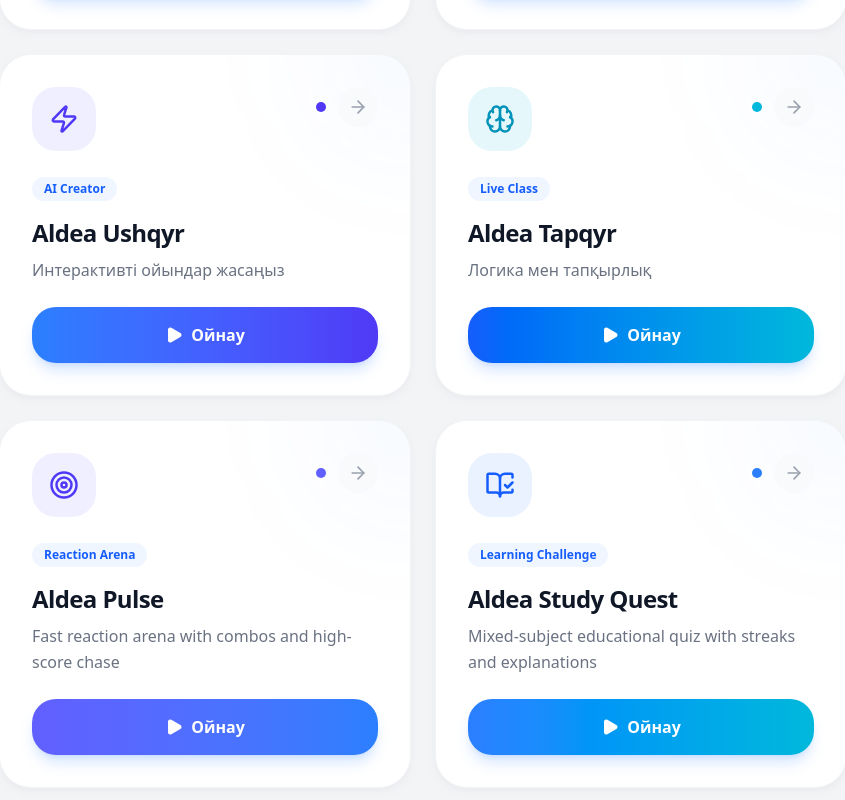
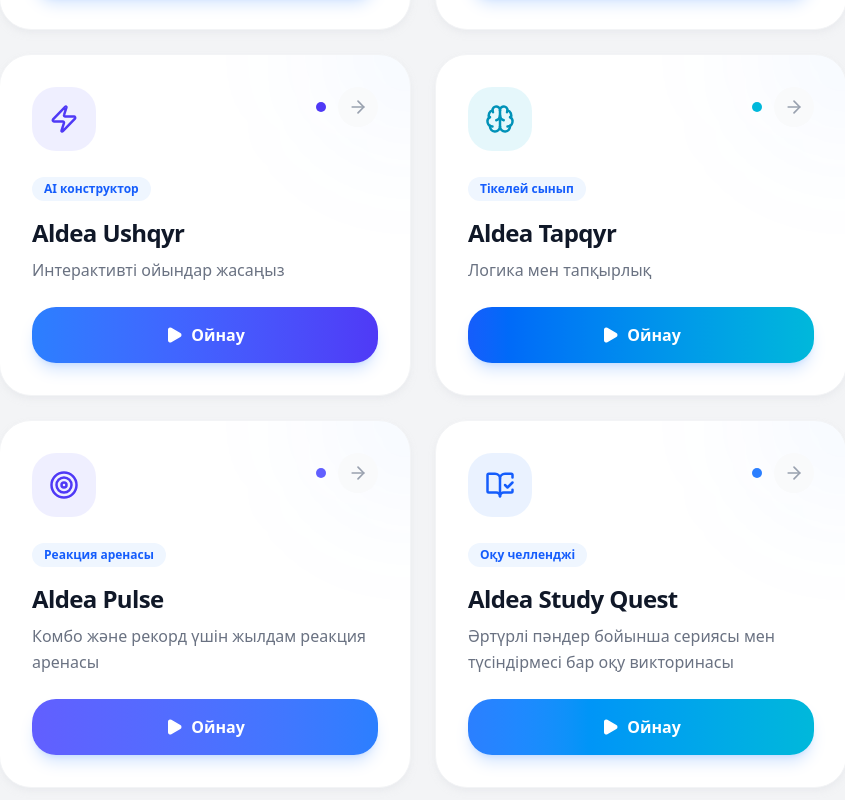
Before and after one commit to Asizxs33/Aldeaai, a React (Vite) app: page /games in a window 1280 px wide. Shown: the part 846-1646 px from the top of the page, without its empty margins (377-1222 px from the left). Built offline with nearby package versions, Linux system fonts and the light colour scheme; no server answers; sample sign-in values are in the browser's storage.

Commit message:
Localize game cards for Kazakh language

```diff
--- a/src/pages/Games.jsx
+++ b/src/pages/Games.jsx
@@ -31,7 +31,11 @@ const Games = () => {
             bg: 'bg-blue-500/10',
             text: 'text-blue-600 dark:text-blue-400',
             dot: 'bg-blue-600',
-            label: 'Geo Quiz'
+            label: {
+                en: 'Geo Quiz',
+                ru: 'Гео-викторина',
+                kk: 'Гео-викторина'
+            }
         },
         {
             id: 'aldeaKids',
@@ -43,7 +47,11 @@ const Games = () => {
             bg: 'bg-sky-500/10',
             text: 'text-sky-600 dark:text-sky-400',
             dot: 'bg-sky-500',
-            label: 'Kids Practice'
+            label: {
+                en: 'Kids Practice',
+                ru: 'Детская практика',
+                kk: 'Балалар жаттығуы'
+            }
         },
         {
             id: 'aldeaUshqyr',
@@ -55,7 +63,11 @@ const Games = () => {
             bg: 'bg-indigo-500/10',
             text: 'text-indigo-600 dark:text-indigo-400',
             dot: 'bg-indigo-600',
-            label: 'AI Creator'
+            label: {
+                en: 'AI Creator',
+                ru: 'AI-конструктор',
+                kk: 'AI конструктор'
+            }
         },
         {
             id: 'aldeaTapqyr',
@@ -67,31 +79,59 @@ const Games = () => {
             bg: 'bg-cyan-500/10',
             text: 'text-cyan-600 dark:text-cyan-400',
             dot: 'bg-cyan-500',
-            label: 'Live Class'
+            label: {
+                en: 'Live Class',
+                ru: 'Живой класс',
+                kk: 'Тікелей сынып'
+            }
         },
         {
             id: 'aldeaPulse',
             icon: Target,
-            title: 'Aldea Pulse',
-            desc: 'Fast reaction arena with combos and high-score chase',
+            title: {
+                en: 'Aldea Pulse',
+                ru: 'Aldea Pulse',
+                kk: 'Aldea Pulse'
+            },
+            desc: {
+                en: 'Fast reaction arena with combos and high-score chase',
+                ru: 'Арена на реакцию с комбо и погоней за рекордом',
+                kk: 'Комбо және рекорд үшін жылдам реакция аренасы'
+            },
             color: 'from-indigo-500 to-blue-500',
             glow: 'from-indigo-500/20 to-blue-500/0',
             bg: 'bg-indigo-500/10',
             text: 'text-indigo-600 dark:text-indigo-400',
             dot: 'bg-indigo-500',
-            label: 'Reaction Arena'
+            label: {
+                en: 'Reaction Arena',
+                ru: 'Арена реакции',
+                kk: 'Реакция аренасы'
+            }
         },
         {
             id: 'aldeaStudyQuest',
             icon: BookOpenCheck,
-            title: 'Aldea Study Quest',
-            desc: 'Mixed-subject educational quiz with streaks and explanations',
+            title: {
+                en: 'Aldea Study Quest',
+                ru: 'Aldea Study Quest',
+                kk: 'Aldea Study Quest'
+            },
+            desc: {
+                en: 'Mixed-subject educational quiz with streaks and explanations',
+                ru: 'Учебная викторина по разным предметам с сериями и объяснениями',
+                kk: 'Әртүрлі пәндер бойынша сериясы мен түсіндірмесі бар оқу викторинасы'
+            },
             color: 'from-blue-500 to-cyan-500',
             glow: 'from-blue-500/25 to-cyan-500/0',
             bg: 'bg-blue-500/10',
             text: 'text-blue-600 dark:text-blue-400',
             dot: 'bg-blue-500',
-            label: 'Learning Challenge'
+            label: {
+                en: 'Learning Challenge',
+                ru: 'Учебный челлендж',
+                kk: 'Оқу челленджі'
+            }
         }
     ];
 
@@ -190,14 +230,14 @@ const Games = () => {
 
                             <div className="flex-1">
                                 <div className="inline-flex items-center rounded-full bg-blue-50 dark:bg-blue-500/10 text-blue-600 dark:text-blue-300 px-3 py-1 text-xs font-bold mb-4">
-                                    {game.label}
+                                    {game.label?.[language] || game.label?.en || game.label}
                                 </div>
 
                                 <h3 className="text-2xl font-black text-gray-900 dark:text-white mb-2 tracking-tight group-hover:text-blue-600 dark:group-hover:text-blue-400 transition-colors">
-                                    {game.title || getTranslation(language, game.titleKey)}
+                                    {game.title?.[language] || game.title?.en || game.title || getTranslation(language, game.titleKey)}
                                 </h3>
                                 <p className="text-gray-500 dark:text-gray-400 font-medium leading-relaxed mb-6">
-                                    {game.desc || getTranslation(language, game.descKey)}
+                                    {game.desc?.[language] || game.desc?.en || game.desc || getTranslation(language, game.descKey)}
                                 </p>
                             </div>
 
```
